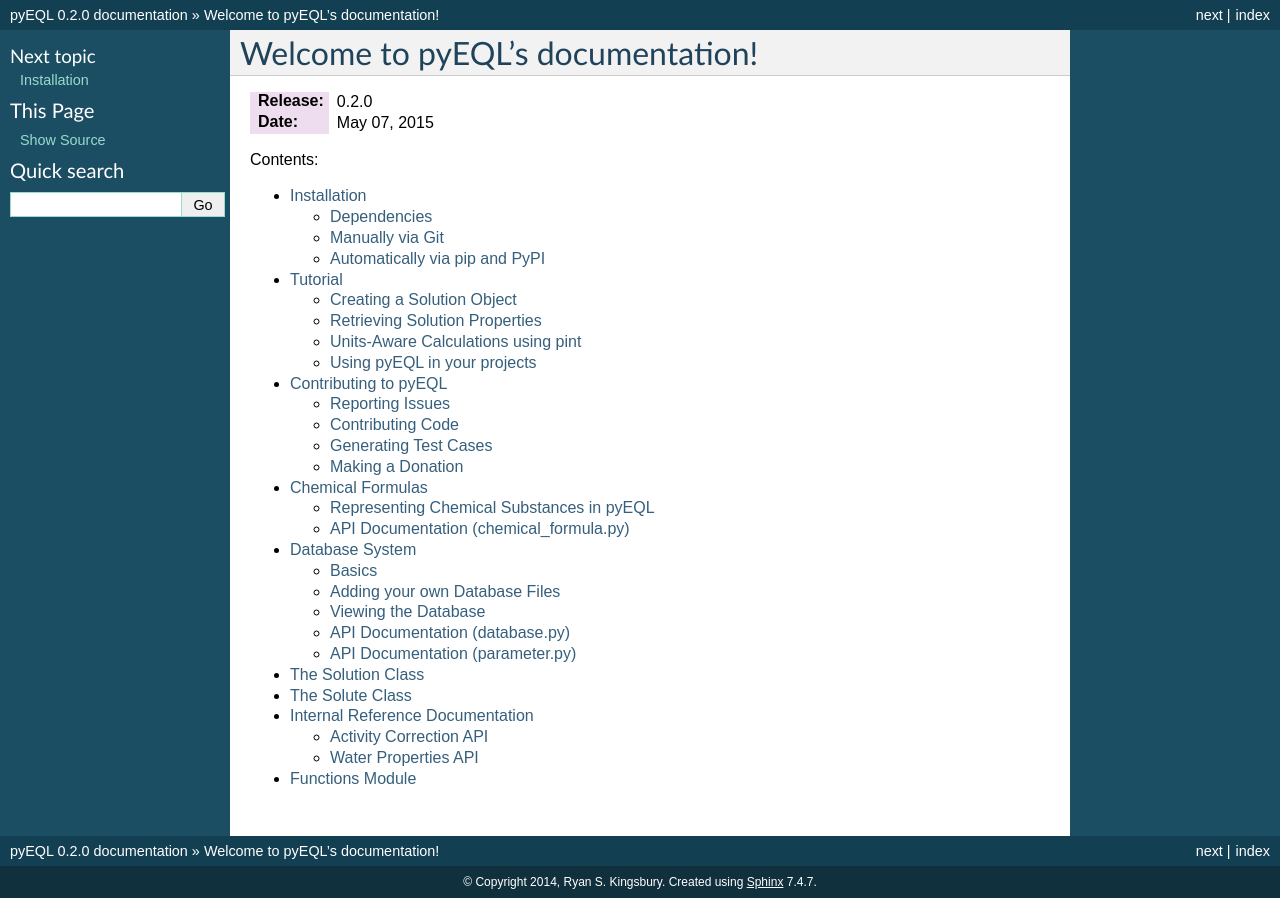
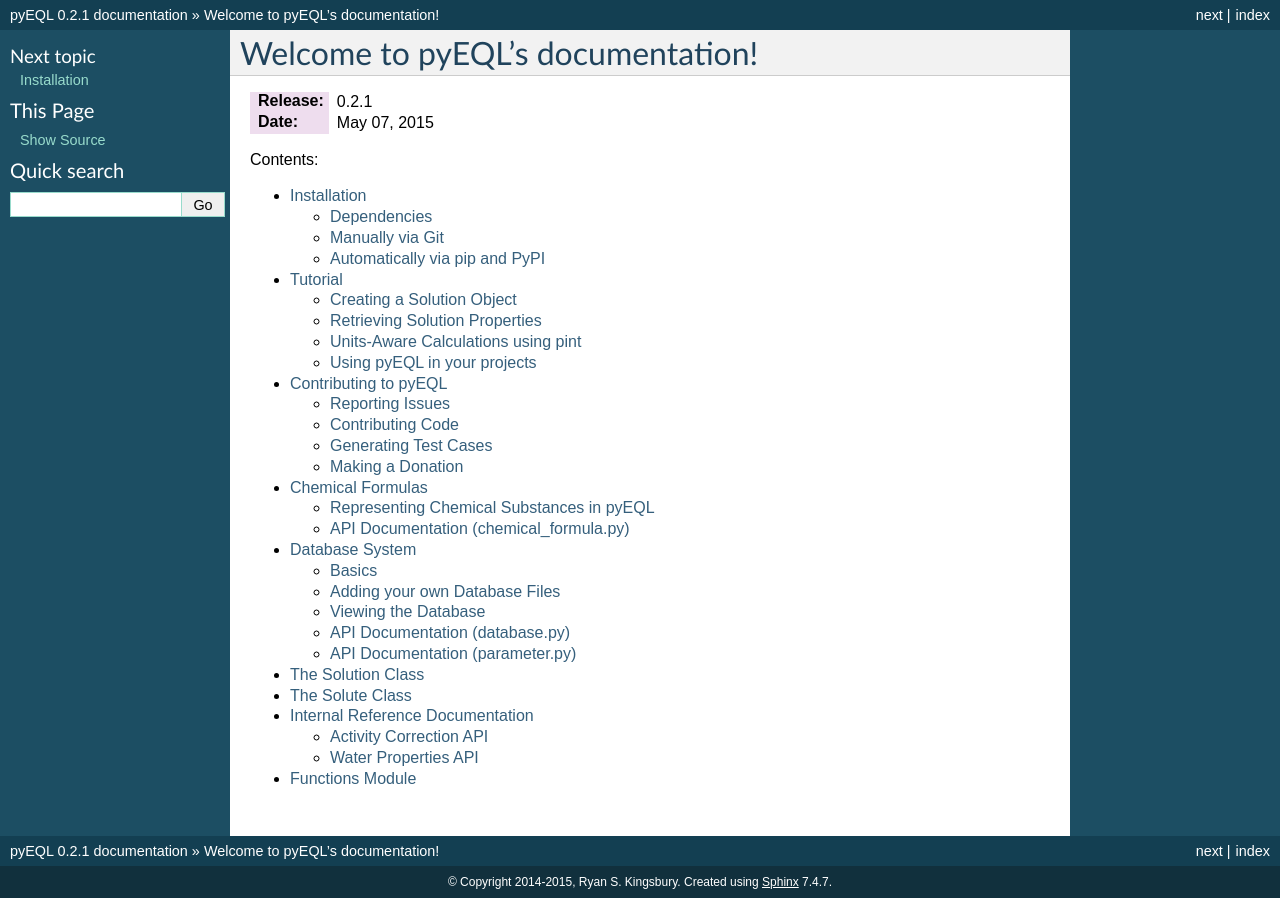
Before and after one commit to KingsburyLab/pyEQL, a Sphinx documentation site: the page built from pyEQL/docs/source/index.rst, in a window 1280 px wide. Built offline with Sphinx 7.4.7, drawn with Linux system fonts in a browser that asks for light colours.

Commit message:
Misc. formatting fixes. Bump the version number in docs.

```diff
--- a/pyEQL/docs/source/conf.py
+++ b/pyEQL/docs/source/conf.py
@@ -56,16 +56,16 @@ master_doc = 'index'
 
 # General information about the project.
 project = 'pyEQL'
-copyright = '2014, Ryan S. Kingsbury'
+copyright = '2014-2015, Ryan S. Kingsbury'
 
 # The version info for the project you're documenting, acts as replacement for
 # |version| and |release|, also used in various other places throughout the
 # built documents.
 #
 # The short X.Y version.
-version = '0.2.0'
+version = '0.2.1'
 # The full version, including alpha/beta/rc tags.
-release = '0.2.0'
+release = '0.2.1'
 
 # The language for content autogenerated by Sphinx. Refer to documentation
 # for a list of supported languages.
--- a/pyEQL/docs/source/contributing.rst
+++ b/pyEQL/docs/source/contributing.rst
@@ -7,7 +7,7 @@ Reporting Issues
 ================
 
 You can report any bugs, packaging issues, feature requests, comments, or questions
-using the `issue tracker https://github.com/rkingsbury/pyEQL/issues`_ on `github <https://github.com/rsking84/pyeql>`_.
+using the `issue tracker <https://github.com/rkingsbury/pyEQL/issues>`_ on `github <https://github.com/rsking84/pyeql>`_.
 
 Contributing Code
 =================
@@ -60,7 +60,7 @@ Generating Test Cases
 pyEQL has many capabilities that have not been tested thoroughly. You can help
 the project simply by using pyEQL and comparing the output to experimental data
 and/or more established models. Report back your results on the
-`issue tracker https://github.com/rkingsbury/pyEQL/issues`_.
+`issue tracker <https://github.com/rkingsbury/pyEQL/issues>`_.
 
 Even better, write up an automated test case (see the tests/ directory for examples).
 
```
Also changed, not shown: 1 other file.
